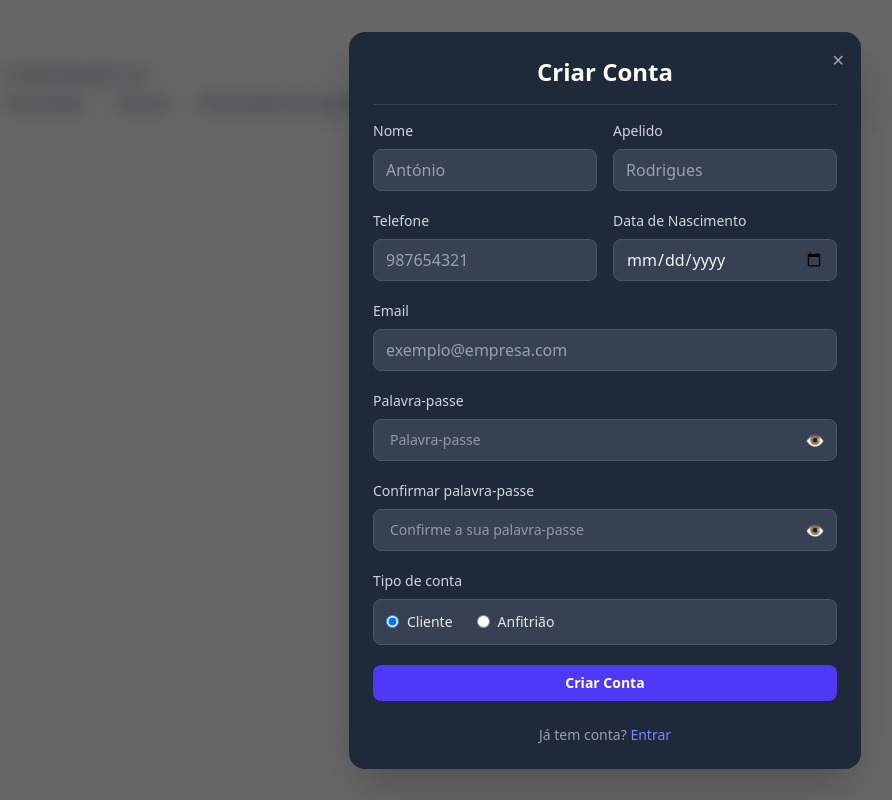
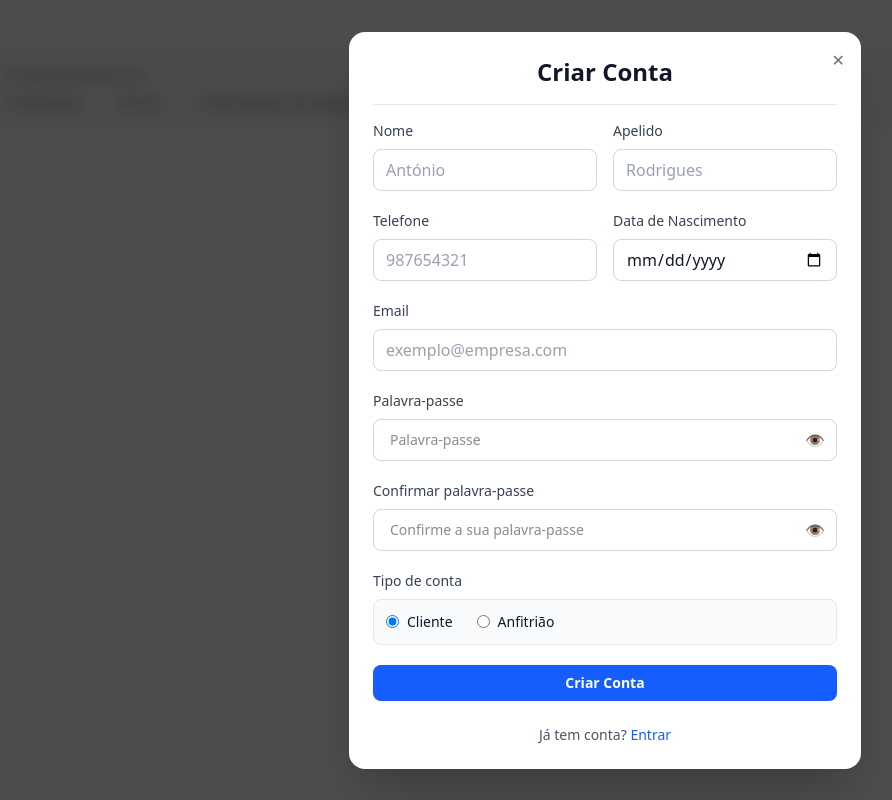
Before and after one commit to Pedro-Jorge18/Discover, a React (Vite) app in the folder front-end/: page /register in a window 1280 px wide. Shown: the whole page, without its empty margins (35-927 px from the left). Built offline with nearby package versions, Linux system fonts and the light colour scheme.

Commit message:
Alteração de cores login registo e recuperar password

```diff
--- a/front-end/src/components/Auth/Registration.jsx
+++ b/front-end/src/components/Auth/Registration.jsx
@@ -85,23 +85,23 @@ export default function Registration() {
   return (
     <div
       id="dialog"
-      className="fixed inset-0 z-[40] flex items-center justify-center bg-black/60 backdrop-blur-sm"
+      className="fixed inset-0 z-[40] flex items-center justify-center bg-black/70 backdrop-blur-sm"
       role="dialog"
       aria-labelledby="dialog-title"
     >
-      <div className="relative w-full max-w-lg rounded-2xl bg-gray-800 shadow-2xl transition-all sm:my-8 p-6">
+      <div className="relative w-full max-w-lg rounded-2xl bg-white shadow-2xl transition-all sm:my-8 p-6">
         <title>Discover - Registo</title>
         {/* Head */}
-        <div className="pb-4 border-b border-gray-700">
+        <div className="pb-4 border-b border-gray-200">
           <button
             onClick={() => navigate("/")}
-            className="absolute top-4 right-4 text-gray-400 hover:text-white transition"
+            className="absolute top-4 right-4 text-gray-500 hover:text-gray-900 transition"
             aria-label="Fechar"
           >
             ✕
           </button>
 
-          <h3 id="dialog-title" className="text-2xl font-semibold text-white text-center">
+          <h3 id="dialog-title" className="text-2xl font-semibold text-gray-900 text-center">
             {t('auth.createAccount')}
           </h3>
         </div>
@@ -112,46 +112,46 @@ export default function Registration() {
             {/* Name + Lastname */}
             <div className="grid grid-cols-1 sm:grid-cols-2 gap-4">
               <div>
-                <label htmlFor="name" className="block text-sm font-medium text-gray-300 mb-2">{t('auth.name')}</label>
+                <label htmlFor="name" className="block text-sm font-medium text-gray-700 mb-2">{t('auth.name')}</label>
                 <input type="text" id="name" name="name" placeholder={t('auth.namePlaceholder')} required
-                  className="w-full rounded-lg border border-gray-600 bg-gray-700 px-3 py-2 text-gray-100 placeholder-gray-400 focus:border-indigo-500 focus:ring-2 focus:ring-indigo-500 outline-none" />
+                  className="w-full rounded-lg border border-gray-300 bg-white px-3 py-2 text-gray-900 placeholder-gray-400 focus:border-blue-500 focus:ring-2 focus:ring-blue-500 outline-none" />
               </div>
               <div>
-                <label htmlFor="last_name" className="block text-sm font-medium text-gray-300 mb-2">{t('auth.lastName')}</label>
+                <label htmlFor="last_name" className="block text-sm font-medium text-gray-700 mb-2">{t('auth.lastName')}</label>
                 <input type="text" id="last_name" name="last_name" placeholder={t('auth.lastNamePlaceholder')} required
-                  className="w-full rounded-lg border border-gray-600 bg-gray-700 px-3 py-2 text-gray-100 placeholder-gray-400 focus:border-indigo-500 focus:ring-2 focus:ring-indigo-500 outline-none" />
+                  className="w-full rounded-lg border border-gray-300 bg-white px-3 py-2 text-gray-900 placeholder-gray-400 focus:border-blue-500 focus:ring-2 focus:ring-blue-500 outline-none" />
               </div>
             </div>
 
             {/* Phone + Birthday */}
             <div className="grid grid-cols-1 sm:grid-cols-2 gap-4">
               <div>
-                <label htmlFor="phone" className="block text-sm font-medium text-gray-300 mb-2">{t('auth.phone')}</label>
+                <label htmlFor="phone" className="block text-sm font-medium text-gray-700 mb-2">{t('auth.phone')}</label>
                 <input type="text" id="phone" name="phone" placeholder={t('auth.phonePlaceholder')} required
-                  className="w-full rounded-lg border border-gray-600 bg-gray-700 px-3 py-2 text-gray-100 placeholder-gray-400 focus:border-indigo-500 focus:ring-2 focus:ring-indigo-500 outline-none" />
+                  className="w-full rounded-lg border border-gray-300 bg-white px-3 py-2 text-gray-900 placeholder-gray-400 focus:border-blue-500 focus:ring-2 focus:ring-blue-500 outline-none" />
               </div>
               <div>
-                <label htmlFor="birthday" className="block text-sm font-medium text-gray-300 mb-2">{t('auth.birthday')}</label>
+                <label htmlFor="birthday" className="block text-sm font-medium text-gray-700 mb-2">{t('auth.birthday')}</label>
                 <input type="date" id="birthday" name="birthday" required
-                  className="w-full rounded-lg border border-gray-600 bg-gray-700 px-3 py-2 text-gray-100 placeholder-gray-400 focus:border-indigo-500 focus:ring-2 focus:ring-indigo-500 outline-none" />
+                  className="w-full rounded-lg border border-gray-300 bg-white px-3 py-2 text-gray-900 placeholder-gray-400 focus:border-blue-500 focus:ring-2 focus:ring-blue-500 outline-none" />
               </div>
             </div>
 
             {/* Email */}
             <div>
-                <label htmlFor="email" className="block text-sm font-medium text-gray-300 mb-2">{t('auth.email')}</label>
+                <label htmlFor="email" className="block text-sm font-medium text-gray-700 mb-2">{t('auth.email')}</label>
               <input type="email" id="email" name="email" placeholder={t('auth.emailPlaceholder')} required
-                className="w-full rounded-lg border border-gray-600 bg-gray-700 px-3 py-2 text-gray-100 placeholder-gray-400 focus:border-indigo-500 focus:ring-2 focus:ring-indigo-500 outline-none" />
+                className="w-full rounded-lg border border-gray-300 bg-white px-3 py-2 text-gray-900 placeholder-gray-400 focus:border-blue-500 focus:ring-2 focus:ring-blue-500 outline-none" />
             </div>
 
             {/* Password */}
             <div>
-                <label htmlFor="password" className="block text-sm font-medium text-gray-300 mb-2">{t('auth.password')}</label>
+                <label htmlFor="password" className="block text-sm font-medium text-gray-700 mb-2">{t('auth.password')}</label>
               <div className="relative">
                 <input id="password" name="password" type={showPassword ? "text" : "password"} placeholder={t('auth.passwordPlaceholder')} required
-                  className="py-2.5 ps-4 pe-10 block w-full border border-gray-600 bg-gray-700 text-gray-100 rounded-lg sm:text-sm focus:border-indigo-500 focus:ring-2 focus:ring-indigo-500 outline-none" />
+                  className="py-2.5 ps-4 pe-10 block w-full border border-gray-300 bg-white text-gray-900 rounded-lg sm:text-sm focus:border-blue-500 focus:ring-2 focus:ring-blue-500 outline-none" />
                 <button type="button" onClick={() => setShowPassword(!showPassword)}
-                  className="absolute inset-y-0 end-0 flex items-center px-3 text-gray-400 cursor-pointer">
+                  className="absolute inset-y-0 end-0 flex items-center px-3 text-gray-500 hover:text-gray-900 cursor-pointer">
                   {showPassword ? "🙈" : "👁️"}
                 </button>
               </div>
@@ -159,12 +159,12 @@ export default function Registration() {
 
             {/* Confirm Password */}
             <div>
-                <label htmlFor="password_confirmation" className="block text-sm font-medium text-gray-300 mb-2">{t('auth.confirmPassword')}</label>
+                <label htmlFor="password_confirmation" className="block text-sm font-medium text-gray-700 mb-2">{t('auth.confirmPassword')}</label>
               <div className="relative">
                 <input id="password_confirmation" name="password_confirmation" type={showConfirmPassword ? "text" : "password"} placeholder={t('auth.confirmPasswordPlaceholder')}
-                  className="py-2.5 ps-4 pe-10 block w-full border border-gray-600 bg-gray-700 text-gray-100 rounded-lg sm:text-sm focus:border-indigo-500 focus:ring-2 focus:ring-indigo-500 outline-none" />
+                  className="py-2.5 ps-4 pe-10 block w-full border border-gray-300 bg-white text-gray-900 rounded-lg sm:text-sm focus:border-blue-500 focus:ring-2 focus:ring-blue-500 outline-none" />
                 <button type="button" onClick={() => setShowConfirmPassword(!showConfirmPassword)}
-                  className="absolute inset-y-0 end-0 flex items-center px-3 text-gray-400 cursor-pointer">
+                  className="absolute inset-y-0 end-0 flex items-center px-3 text-gray-500 hover:text-gray-900 cursor-pointer">
                   {showConfirmPassword ? "🙈" : "👁️"}
                 </button>
               </div>
@@ -172,14 +172,14 @@ export default function Registration() {
 
             {/* Account type */}
             <div>
-              <label className="block text-sm font-medium text-gray-300 mb-2">{t('auth.accountType')}</label>
-              <div className="flex gap-6 bg-gray-700 border border-gray-600 rounded-lg p-3">
-                <label className="flex items-center gap-2 text-gray-200 cursor-pointer">
-                  <input type="radio" name="role" value={"guest"} className="text-indigo-500 focus:ring-indigo-500" defaultChecked />
+              <label className="block text-sm font-medium text-gray-700 mb-2">{t('auth.accountType')}</label>
+              <div className="flex gap-6 bg-gray-50 border border-gray-200 rounded-lg p-3">
+                <label className="flex items-center gap-2 text-gray-900 cursor-pointer">
+                  <input type="radio" name="role" value={"guest"} className="text-blue-600 focus:ring-blue-500" defaultChecked />
                   <span className="text-sm">{t('auth.client')}</span>
                 </label>
-                <label className="flex items-center gap-2 text-gray-200 cursor-pointer">
-                  <input type="radio" name="role" value={"host"} className="text-indigo-500 focus:ring-indigo-500" />
+                <label className="flex items-center gap-2 text-gray-900 cursor-pointer">
+                  <input type="radio" name="role" value={"host"} className="text-blue-600 focus:ring-blue-500" />
                   <span className="text-sm">{t('auth.host')}</span>
                 </label>
               </div>
@@ -187,16 +187,16 @@ export default function Registration() {
 
             {/* Register Button */}
             <button type="submit"
-              className="w-full rounded-lg bg-indigo-600 px-4 py-2 text-sm font-semibold text-white hover:bg-indigo-500 focus:ring-4 focus:ring-indigo-400 transition">
+              className="w-full rounded-lg bg-blue-600 px-4 py-2 text-sm font-semibold text-white hover:bg-blue-500 focus:ring-4 focus:ring-blue-400 transition">
               {t('auth.createAccount')}
             </button>
           </form>
 
           {/* Link to login */}
-          <p className="mt-6 text-center text-sm text-gray-400">
+          <p className="mt-6 text-center text-sm text-gray-600">
             {t('auth.alreadyHaveAccount')} {" "}
             <button onClick={() => window.location.href = "/login"}
-              className="font-medium text-indigo-400 hover:text-indigo-300">
+              className="font-medium text-blue-600 hover:text-blue-500">
               {t('auth.login')}
             </button>
           </p>
```
Also changed, not shown: front-end/src/components/Auth/ForgotPassword.jsx (+11 -11 lines), front-end/src/components/Auth/Login.jsx (+17 -17 lines).
